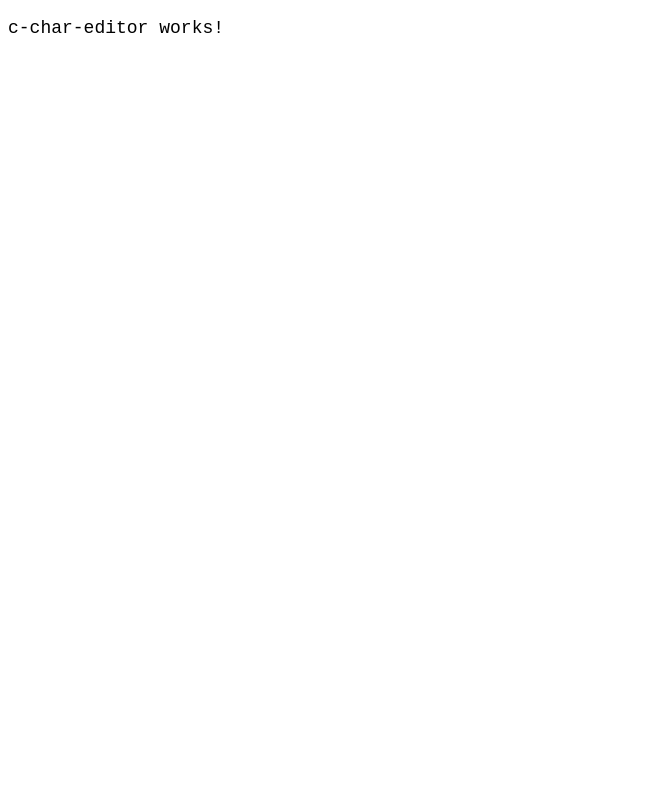
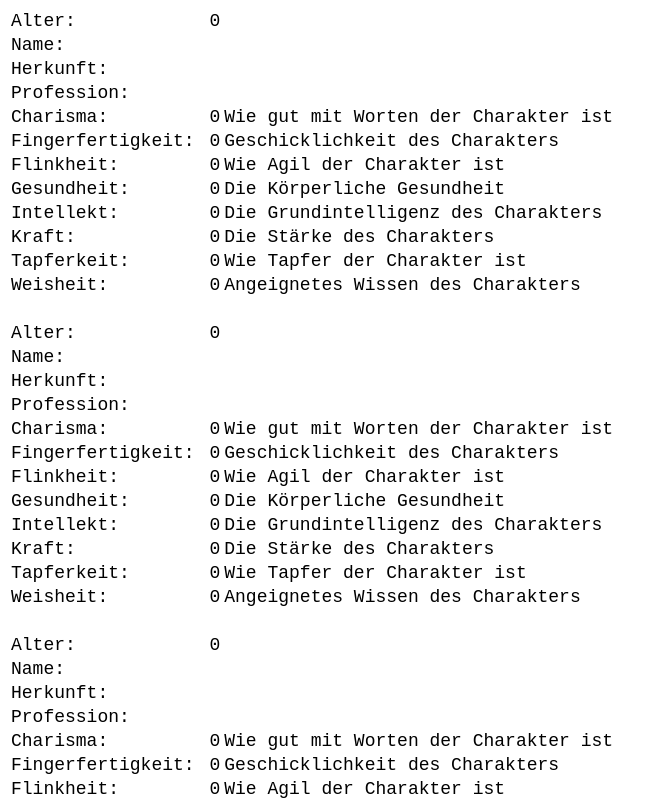
Before and after one commit to Jarpos/jarncc-2, an Angular app: page /editor in a window 1280 px wide. Shown: the top 800 px of the page, without its empty margins (0-666 px from the left). Built offline with nearby package versions, Linux system fonts and the light colour scheme.

Commit message:
add service & base html template

```diff
--- a/src/app/pages/c-char-editor/c-char-editor.component.html
+++ b/src/app/pages/c-char-editor/c-char-editor.component.html
@@ -1 +1,16 @@
-<p>c-char-editor works!</p>
+<table *ngFor="let character of characterService._characters">
+    <!-- General Information (Name, Age, etc.) -->
+    <tr *ngFor="let info of character._information | keyvalue">
+        <td id="{{ info.key }}">{{ info.value.name }}:&nbsp;</td>
+        <td id="{{ info.key }}">{{ info.value.value }}</td>
+        <td id="{{ info.key }}">{{ info.value.explanation }}</td>
+    </tr>
+
+    <!-- Base Values (Strength, Dexterity, etc.) -->
+    <tr *ngFor="let base of character._baseValues | keyvalue">
+        <td id="{{ base.key }}">{{ base.value.name }}:&nbsp;</td>
+        <td id="{{ base.key }}">{{ base.value.value }}</td>
+        <td id="{{ base.key }}">{{ base.value.explanation }}</td>
+    </tr>
+    <br>
+</table>
--- a/src/app/pages/c-char-editor/c-char-editor.component.ts
+++ b/src/app/pages/c-char-editor/c-char-editor.component.ts
@@ -1,4 +1,6 @@
 import { Component, OnInit } from '@angular/core';
+
+import { CharacterService } from 'src/app/services/character/character.service';
 
 @Component({
     selector: 'app-c-char-editor',
@@ -7,9 +9,12 @@ import { Component, OnInit } from '@angular/core';
 })
 export class CCharEditorComponent implements OnInit {
 
-    constructor() { }
+    public characterService: CharacterService;
 
-    ngOnInit(): void {
+    constructor() {
+        this.characterService = new CharacterService();
     }
 
+    ngOnInit(): void { }
+
 }
```
